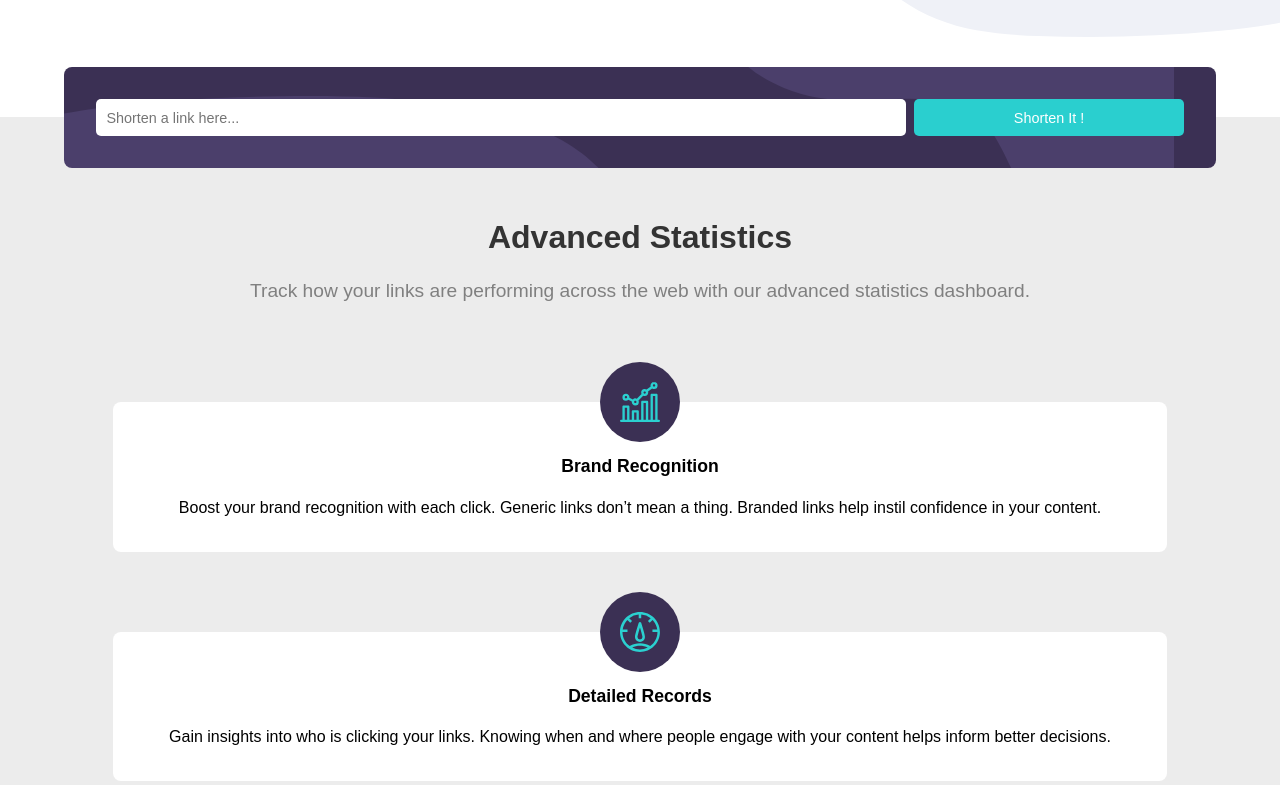
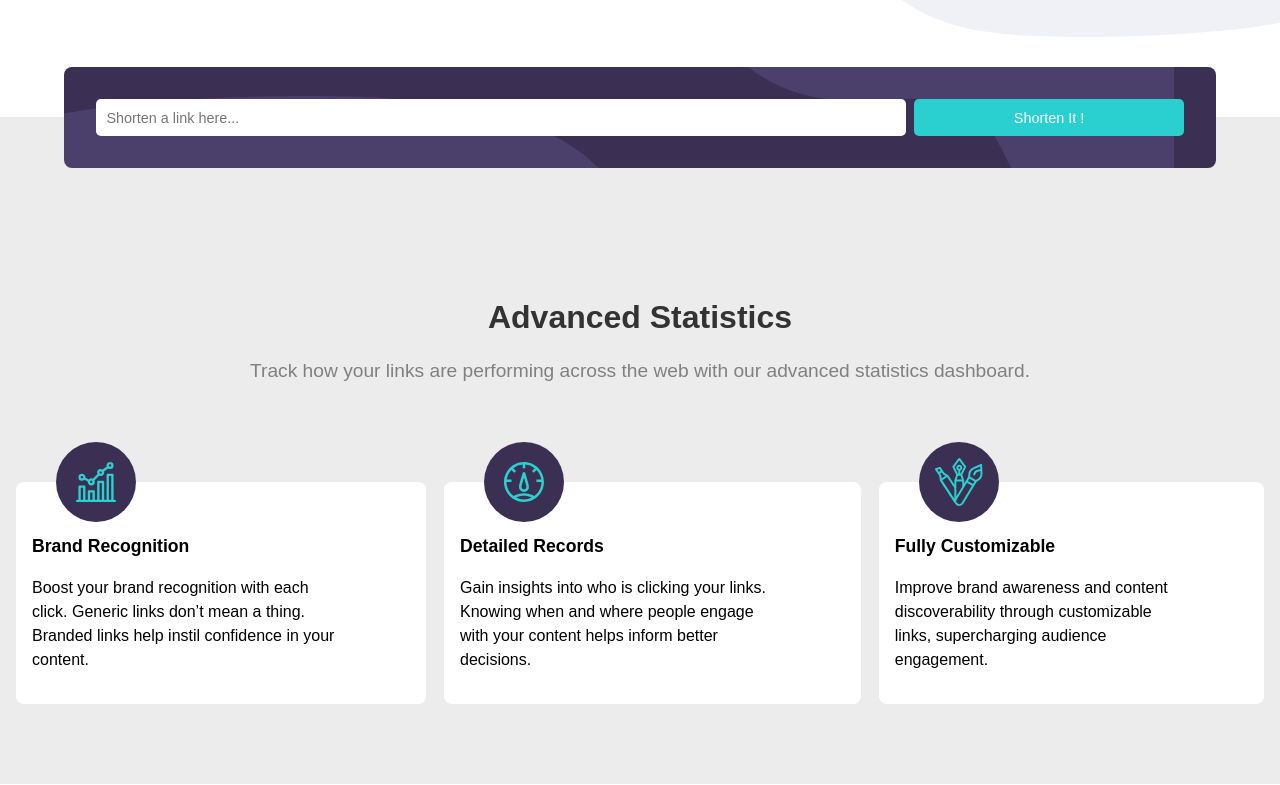
Before and after one commit to jzolotar/shorten-links, a React (Create React App) app: page / in a window 1280 px wide. Shown: the part 455-1240 px from the top of the page. Built offline with nearby package versions, Linux system fonts and the light colour scheme.

Commit message:
add rwd for advance stats section

```diff
--- a/src/Components/SectionShorten/SectionShorten.styled.js
+++ b/src/Components/SectionShorten/SectionShorten.styled.js
@@ -5,11 +5,11 @@ export const StyledSectionShorten = styled.section`
 
   margin-top: 5rem;
   position: relative;
+  padding: 5rem 0;
 `;
 
 export const Container = styled.div`
   padding: 0 1rem;
-
   width: 100%;
   max-width: 1400px;
   margin: 0 auto;
--- a/src/Components/SectionShorten/SectionStats/Item/Item.styled.js
+++ b/src/Components/SectionShorten/SectionStats/Item/Item.styled.js
@@ -6,6 +6,11 @@ export const StyledItem = styled.article`
   padding: 2rem 3.5rem;
   text-align: center;
   position: relative;
+
+  @media (min-width: 52rem) {
+    padding: 2rem 1rem;
+    padding-right: 5rem;
+  }
 
   div {
     width: 80px;
@@ -17,15 +22,25 @@ export const StyledItem = styled.article`
     left: 50%;
     top: -40px;
     transform: translateX(-50%);
+
+    @media (min-width: 52rem) {
+      left: 80px;
+    }
   }
 
   h1 {
     margin-top: 1.2rem;
     font-size: 1.1rem;
+    @media (min-width: 52rem) {
+      text-align: left;
+    }
   }
 
   p {
     margin-top: 1rem;
     font-size: 1rem;
+    @media (min-width: 52rem) {
+      text-align: left;
+    }
   }
 `;
--- a/src/Components/SectionShorten/SectionStats/SectionStats.styled.js
+++ b/src/Components/SectionShorten/SectionStats/SectionStats.styled.js
@@ -17,4 +17,9 @@ export const SectionItems = styled.section`
   display: flex;
   flex-direction: column;
   gap: 5rem;
+
+  @media (min-width: 52rem) {
+    flex-direction: row;
+    gap: 1.1rem;
+  }
 `;
```
